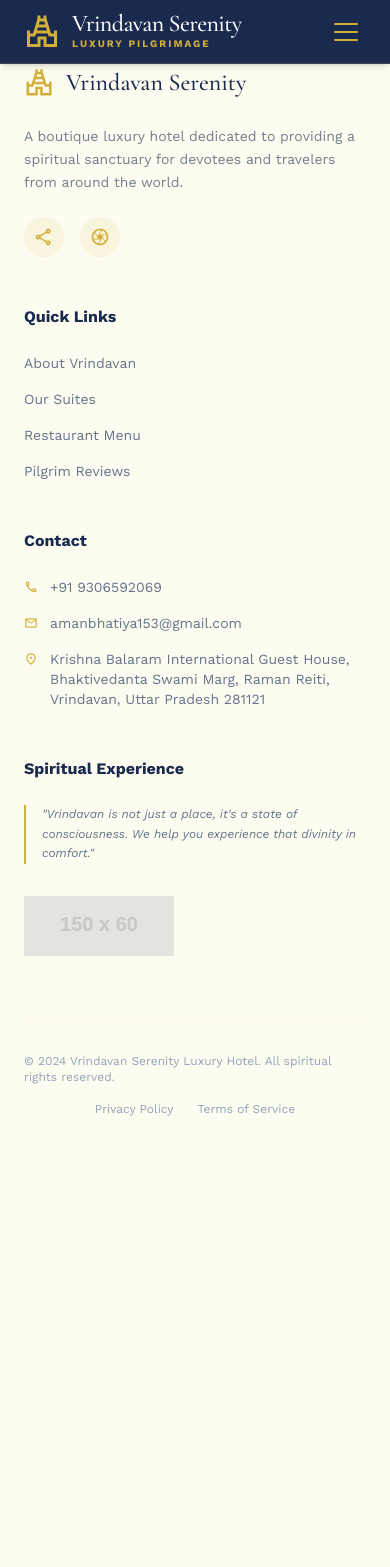
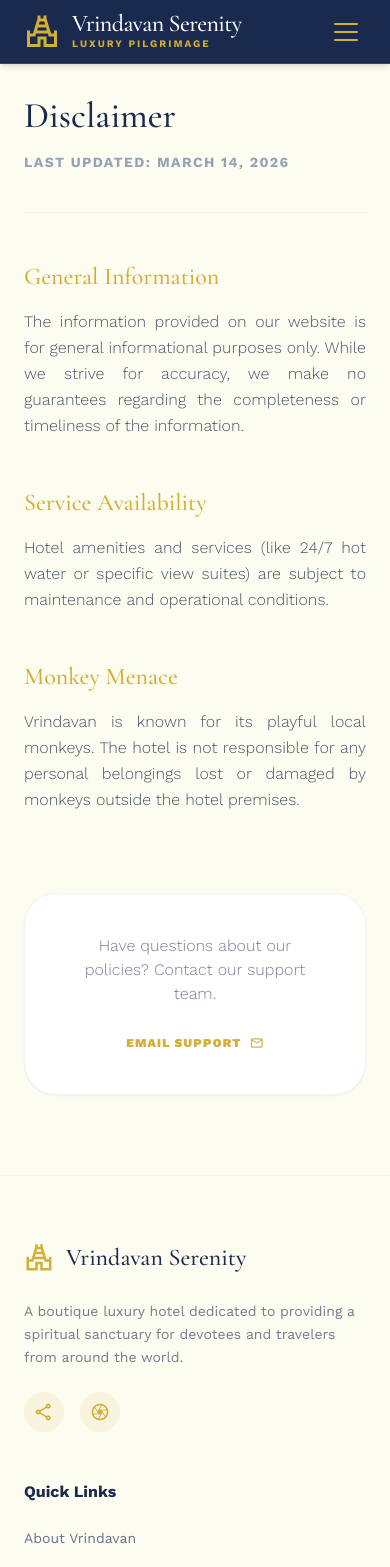
Before and after one commit to sumitkumards07/Iskon, a React (Vite) app: page /legal/disclaimer in a window 390 px wide. Shown: the top 1567 px of the page. Before the commit the page ends 1181 px from the top, so only its background shows below. Built offline with nearby package versions, Linux system fonts and the light colour scheme.

Commit message:
Implemented Privacy Policy, Terms, Refund Policy, and Disclaimer with Footer updates

```diff
--- a/src/App.tsx
+++ b/src/App.tsx
@@ -9,6 +9,7 @@ import LocationPage from './pages/Location';
 import Enquiry from './pages/Enquiry';
 import Experience from './pages/Experience';
 import BlogPost from './pages/BlogPost';
+import LegalPage from './pages/LegalPage';
 
 // Scroll to top on route change
 const ScrollToTop = () => {
@@ -33,6 +34,7 @@ const App: React.FC = () => {
           <Route path="/enquiry" element={<Enquiry />} />
           <Route path="/experience" element={<Experience />} />
           <Route path="/experience/:slug" element={<BlogPost />} />
+          <Route path="/legal/:type" element={<LegalPage />} />
         </Routes>
       </Layout>
     </Router>
--- a/src/components/Footer.tsx
+++ b/src/components/Footer.tsx
@@ -68,9 +68,11 @@ const Footer: React.FC = () => {
 
       <div className="max-w-7xl mx-auto mt-16 pt-8 border-t border-primary/5 flex flex-col md:flex-row justify-between items-center gap-4 text-xs text-slate-400">
         <p>© 2024 Vrindavan Serenity Luxury Hotel. All spiritual rights reserved.</p>
-        <div className="flex gap-6">
-          <a href="#" className="hover:text-primary transition-colors">Privacy Policy</a>
-          <a href="#" className="hover:text-primary transition-colors">Terms of Service</a>
+        <div className="flex flex-wrap justify-center md:justify-end gap-x-8 gap-y-2">
+          <Link to="/legal/privacy-policy" className="hover:text-primary transition-colors">Privacy Policy</Link>
+          <Link to="/legal/terms-and-conditions" className="hover:text-primary transition-colors">Terms & Conditions</Link>
+          <Link to="/legal/refund-policy" className="hover:text-primary transition-colors">Refund Policy</Link>
+          <Link to="/legal/disclaimer" className="hover:text-primary transition-colors">Disclaimer</Link>
         </div>
       </div>
     </footer>
--- /dev/null
+++ b/src/data/legalDetails.ts
@@ -0,0 +1,96 @@
+export interface LegalContent {
+  title: string;
+  lastUpdated: string;
+  sections: {
+    heading?: string;
+    content: string | string[];
+  }[];
+}
+
+export const legalData: Record<string, LegalContent> = {
+  'privacy-policy': {
+    title: "Privacy Policy",
+    lastUpdated: "March 14, 2026",
+    sections: [
+      {
+        heading: "Introduction",
+        content: "At Vrindavan Serenity Luxury Hotel, we are committed to protecting your privacy and ensuring the security of your personal information. This Privacy Policy outlines how we collect, use, and safeguard the data you provide to us through our website and during your stay."
+      },
+      {
+        heading: "Information We Collect",
+        content: [
+          "Personal details (name, email, phone number) provided during booking or enquiry.",
+          "Payment information for reservation processing.",
+          "Check-in/out dates and room preferences.",
+          "Website usage data collected via cookies and analytics."
+        ]
+      },
+      {
+        heading: "How We Use Your Information",
+        content: "We use your data primarily to process bookings, communicate stay details via WhatsApp/Email, improve our hospitality services, and ensure a personalized spiritual experience for all our guests."
+      }
+    ]
+  },
+  'terms-and-conditions': {
+    title: "Terms & Conditions",
+    lastUpdated: "March 14, 2026",
+    sections: [
+      {
+        heading: "Booking & Reservations",
+        content: "All reservations are subject to availability. A valid identity proof (Aadhar/Passport) is mandatory for all guests at the time of check-in as per government regulations."
+      },
+      {
+        heading: "Check-in/Check-out",
+        content: [
+          "Standard Check-in time: 12:00 PM.",
+          "Standard Check-out time: 10:00 AM.",
+          "Early check-in or late check-out is subject to availability and may incur additional charges."
+        ]
+      },
+      {
+        heading: "Spiritual Conduct",
+        content: "As a property located in the sacred town of Vrindavan, we maintain a strictly vegetarian and non-alcoholic environment. Guests are requested to respect the spiritual sanctity of the premises."
+      }
+    ]
+  },
+  'refund-policy': {
+    title: "Refund Policy",
+    lastUpdated: "March 14, 2026",
+    sections: [
+      {
+        heading: "Cancellation Terms",
+        content: [
+          "Cancellations made 7 days prior to arrival: 100% refund.",
+          "Cancellations made 3-7 days prior to arrival: 50% refund.",
+          "Cancellations made within 48 hours of arrival: No refund."
+        ]
+      },
+      {
+        heading: "No-Show Policy",
+        content: "In case of a no-show, the total amount for the reservation will be charged, and no refund will be initiated."
+      },
+      {
+        heading: "Refund Processing",
+        content: "Approved refunds will be processed back to the original payment method within 7-10 working days."
+      }
+    ]
+  },
+  'disclaimer': {
+    title: "Disclaimer",
+    lastUpdated: "March 14, 2026",
+    sections: [
+      {
+        heading: "General Information",
+        content: "The information provided on our website is for general informational purposes only. While we strive for accuracy, we make no guarantees regarding the completeness or timeliness of the information."
+      },
+      {
+        heading: "Service Availability",
+        content: "Hotel amenities and services (like 24/7 hot water or specific view suites) are subject to maintenance and operational conditions."
+      },
+      {
+        heading: "Monkey Menace",
+        content: "Vrindavan is known for its playful local monkeys. The hotel is not responsible for any personal belongings lost or damaged by monkeys outside the hotel premises."
+      }
+    ]
+  }
+};
--- /dev/null
+++ b/src/pages/LegalPage.tsx
@@ -0,0 +1,84 @@
+import React, { useEffect } from 'react';
+import { useParams, useNavigate } from 'react-router-dom';
+import { motion } from 'framer-motion';
+import { legalData } from '../data/legalDetails';
+
+const LegalPage: React.FC = () => {
+  const { type } = useParams<{ type: string }>();
+  const navigate = useNavigate();
+  const content = type ? legalData[type] : null;
+
+  useEffect(() => {
+    if (!content) {
+      navigate('/');
+    }
+    window.scrollTo(0, 0);
+  }, [content, navigate]);
+
+  if (!content) return null;
+
+  return (
+    <div className="pt-24 pb-20 bg-background-light min-h-screen">
+      <article className="max-w-4xl mx-auto px-6">
+        <motion.div
+          initial={{ opacity: 0, y: 20 }}
+          animate={{ opacity: 1, y: 0 }}
+          className="mb-12 border-b border-primary/10 pb-10"
+        >
+          <h1 className="text-4xl md:text-6xl font-display font-medium text-background-dark mb-4">
+            {content.title}
+          </h1>
+          <p className="text-sm text-slate-400 font-bold uppercase tracking-widest">
+            Last Updated: {content.lastUpdated}
+          </p>
+        </motion.div>
+
+        <motion.div
+          initial={{ opacity: 0 }}
+          animate={{ opacity: 1 }}
+          transition={{ delay: 0.2 }}
+          className="space-y-12"
+        >
+          {content.sections.map((section, idx) => (
+            <div key={idx}>
+              {section.heading && (
+                <h2 className="text-2xl font-display font-medium text-background-dark mb-4 text-primary">
+                  {section.heading}
+                </h2>
+              )}
+              {Array.isArray(section.content) ? (
+                <ul className="space-y-3">
+                  {section.content.map((item, i) => (
+                    <li key={i} className="flex gap-3 text-slate-600 font-light leading-relaxed">
+                      <span className="text-primary mt-1.5 size-1.5 rounded-full bg-primary shrink-0" />
+                      {item}
+                    </li>
+                  ))}
+                </ul>
+              ) : (
+                <p className="text-slate-600 font-light leading-relaxed text-justify">
+                  {section.content}
+                </p>
+              )}
+            </div>
+          ))}
+        </motion.div>
+
+        <div className="mt-20 p-10 bg-white rounded-[2rem] border border-slate-100 shadow-sm text-center">
+          <p className="text-background-dark/60 font-light mb-6">
+            Have questions about our policies? Contact our support team.
+          </p>
+          <a
+            href="mailto:amanbhatiya153@gmail.com"
+            className="inline-flex items-center gap-2 text-primary font-black text-xs uppercase tracking-widest hover:gap-3 transition-all"
+          >
+            Email Support
+            <span className="material-symbols-outlined text-sm">mail</span>
+          </a>
+        </div>
+      </article>
+    </div>
+  );
+};
+
+export default LegalPage;
```
